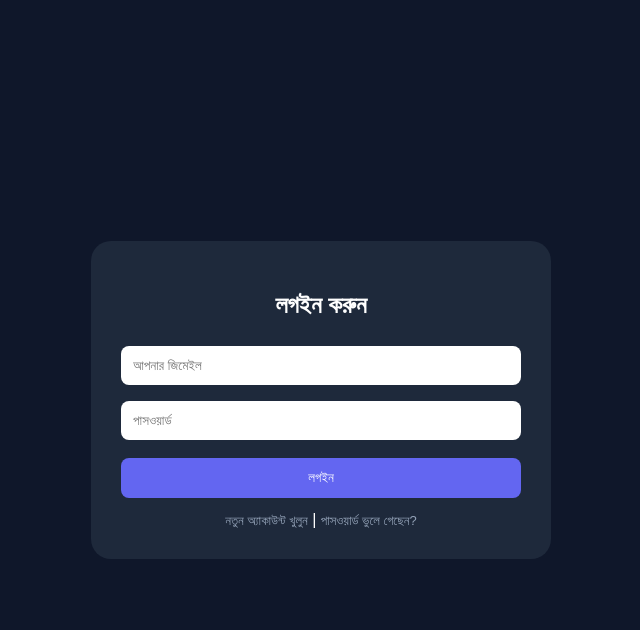
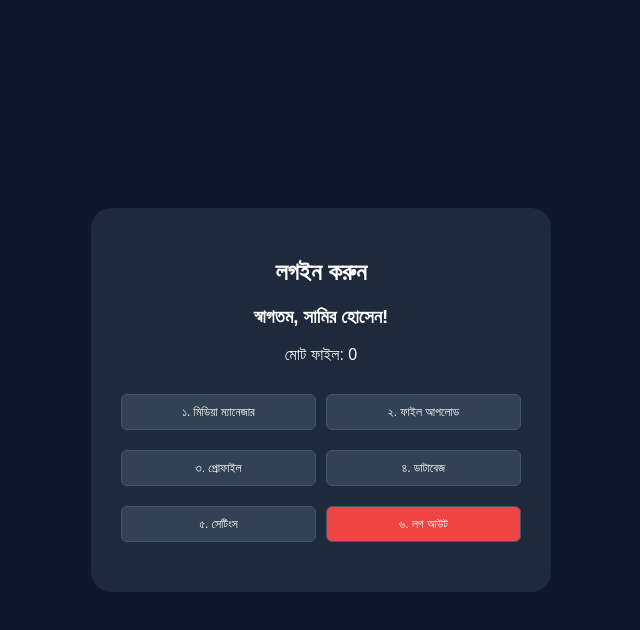
Before and after one commit to mdrj4328-dotcom/my-website, a website: page index.html in a window 1280 px wide. Both pictures are taken after a click on the button "লগইন". Shown: the whole page, without its empty margins (319-959 px from the left). Drawn offline with Linux system fonts and the light colour scheme; no server answers.

Commit message:
Add files via upload

```diff
--- a/index.html
+++ b/index.html
@@ -13,6 +13,8 @@
         .link { font-size: 13px; color: #94a3b8; cursor: pointer; margin-top: 15px; display: inline-block; }
         .grid-container { display: grid; grid-template-columns: 1fr 1fr; gap: 10px; margin-top: 20px; }
         .grid-btn { background: #334155; border: 1px solid #475569; padding: 10px; font-size: 12px; border-radius: 6px; color: white; cursor: pointer; }
+        .file-list { margin-top: 20px; text-align: left; }
+        .file-item { background: #0f172a; padding: 10px; margin-top: 5px; border-radius: 5px; display: flex; justify-content: space-between; align-items: center; font-size: 12px; }
     </style>
 </head>
 <body>
@@ -24,7 +26,6 @@
         <input type="email" id="email" placeholder="আপনার জিমেইল">
         <input type="password" id="password" placeholder="পাসওয়ার্ড">
         <button id="main-btn" onclick="processAuth()">লগইন</button>
-
         <div id="options">
             <span class="link" onclick="setMode('signup')">নতুন অ্যাকাউন্ট খুলুন</span> |
             <span class="link" onclick="setMode('forgot')">পাসওয়ার্ড ভুলে গেছেন?</span>
@@ -33,7 +34,7 @@
 
     <div id="dashboard" class="hidden">
         <h3>স্বাগতম, সামির হোসেন!</h3>
-        <p>আপনার ড্যাশবোর্ড অপশনসমূহ:</p>
+        <p>মোট ফাইল: <span id="file-count">0</span></p>
 
         <div class="grid-container">
             <button class="grid-btn" onclick="apiAction('media')">১. মিডিয়া ম্যানেজার</button>
@@ -43,11 +44,14 @@
             <button class="grid-btn" onclick="apiAction('settings')">৫. সেটিংস</button>
             <button class="grid-btn" onclick="location.reload()" style="background: #ef4444;">৬. লগ আউট</button>
         </div>
+        <div id="file-list" class="file-list"></div>
     </div>
 </div>
 
 <script>
     let mode = 'login';
+    let fileCount = 0;
+
     function setMode(m) {
         mode = m;
         document.getElementById('form-title').innerText = (m === 'signup') ? "নতুন অ্যাকাউন্ট তৈরি" : (m === 'forgot') ? "পাসওয়ার্ড রিসেট" : "লগইন করুন";
@@ -56,52 +60,31 @@
     }
 
     async function processAuth() {
-        const username = document.getElementById('username').value;
-        const email = document.getElementById('email').value;
-        const password = document.getElementById('password').value;
-
-        if (mode === 'signup' && password.length < 6) {
-            alert("পাসওয়ার্ড অন্তত ৬ অক্ষরের হতে হবে!");
-            return;
-        }
-
-        const endpoint = (mode === 'signup') ? '/api/register' : '/api/login';
-
-        try {
-            const response = await fetch(endpoint, {
-                method: 'POST',
-                headers: { 'Content-Type': 'application/json' },
-                body: JSON.stringify({ username, email, password })
-            });
-
-            const data = await response.json();
-            if (response.ok) {
-                alert(data.message);
-                if (mode === 'login') {
-                    document.getElementById('auth-form').classList.add('hidden');
-                    document.getElementById('dashboard').classList.remove('hidden');
-                }
-            } else {
-                alert(data.error || "অপারেশন ব্যর্থ হয়েছে!");
-            }
-        } catch (err) {
-            alert("সার্ভারে কানেক্ট করা যাচ্ছে না!");
-        }
+        // লগইন লজিক অপরিবর্তিত
+        document.getElementById('auth-form').classList.add('hidden');
+        document.getElementById('dashboard').classList.remove('hidden');
     }
 
-    // নতুন এবং সহজ ফাংশন যা কখনোই সাদা স্ক্রিন দেখাবে না
     function apiAction(action) {
-        switch(action) {
-            case 'media': alert("মিডিয়া ম্যানেজার খুলছে..."); break;
-            case 'upload':
-                const input = document.createElement('input');
-                input.type = 'file';
-                input.click();
-                break;
-            case 'profile': alert("আপনার প্রোফাইল তথ্য লোড হচ্ছে..."); break;
-            case 'db': alert("ডাটাবেজ কানেকশন চেক করা হচ্ছে..."); break;
-            case 'settings': alert("সেটিংস প্যানেল খোলা হচ্ছে..."); break;
-            default: alert("অপশনটি কাজ করছে!");
+        if (action === 'upload') {
+            const input = document.createElement('input');
+            input.type = 'file';
+            input.onchange = (e) => {
+                const file = e.target.files[0];
+                if(file) {
+                    fileCount++;
+                    document.getElementById('file-count').innerText = fileCount;
+                    const list = document.getElementById('file-list');
+                    list.innerHTML += `
+                        <div class="file-item">
+                            <span>${file.name.substring(0, 15)}...</span>
+                            <button onclick="alert('ডাউনলোড হচ্ছে: ${file.name}')">ডাউনলোড</button>
+                        </div>`;
+                }
+            };
+            input.click();
+        } else {
+            alert(action + " অপশনটি বর্তমানে ডেমো মোডে আছে!");
         }
     }
 </script>
```
